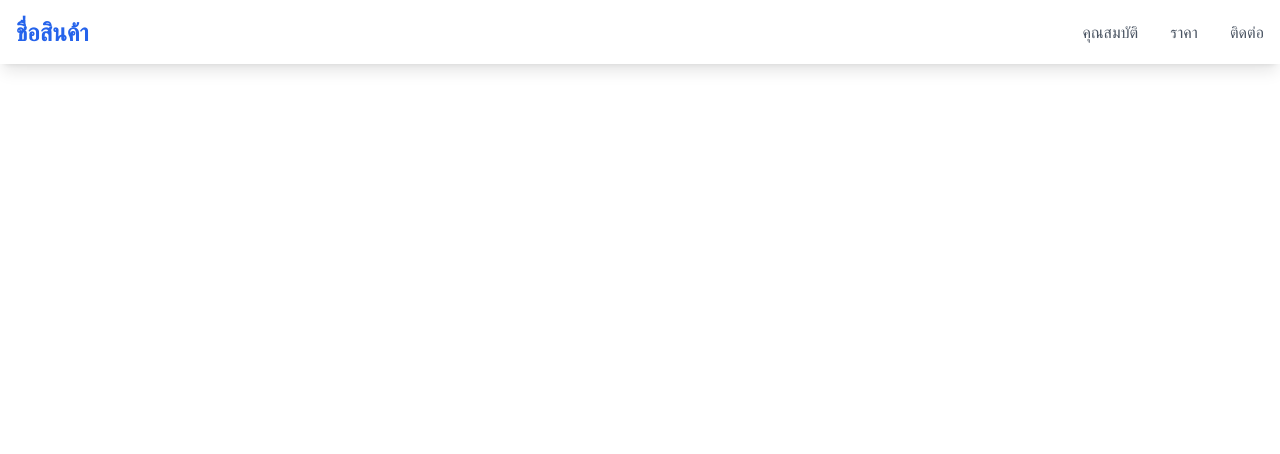
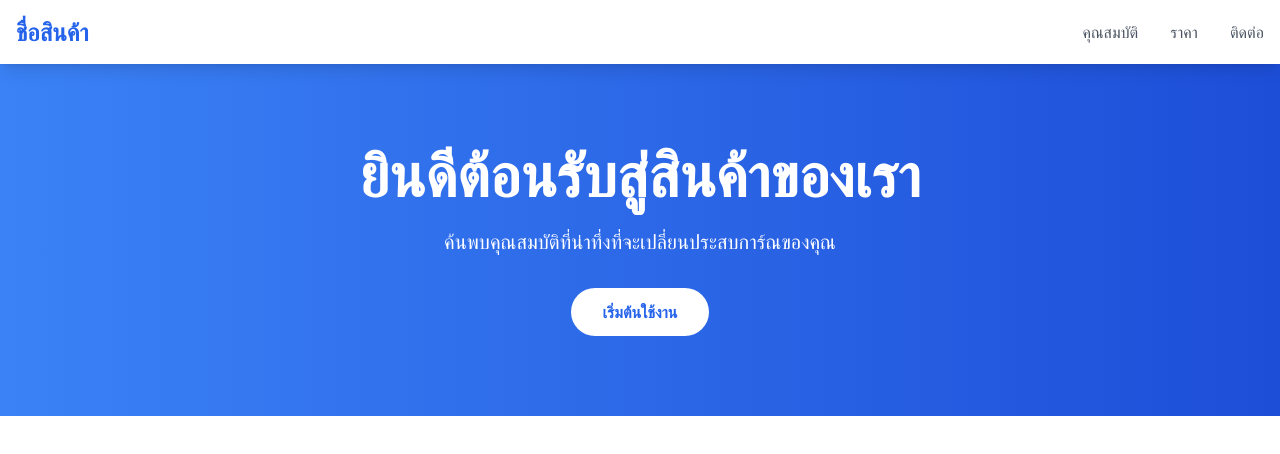
Before and after one commit to Tonnarm/product-landing-page, a plain HTML site: page index.html in a window 1280 px wide. Drawn offline with nearby package versions, Linux system fonts and the light colour scheme.

Commit message:
เพิ่มส่วน Hero และส่วนเรียกให้ดำเนินการ

```diff
--- a/index.html
+++ b/index.html
@@ -25,7 +25,23 @@
 </header>
 
             <main>
-                <!-- เนื้อหาหลัก -->
+                <main class="pt-16">
+                    <section class="bg-gradient-to-r from-blue-500 to-blue-700 text-white py-20">
+                    <div class="container mx-auto px-4">
+                    <div class="flex flex-col items-center text-center">
+                    <h1 class="text-4xl md:text-6xl font-bold mb-6">
+                        ยินดีต้อนรับสู่สินค้าของเรา
+                    </h1>
+                    <p class="text-xl mb-8 max-w-2xl">
+                        ค้นพบคุณสมบัติที่น่าทึ่งที่จะเปลี่ยนประสบการ์ณของคุณ
+                    </p>
+                    <button class="bg-white text-blue-600 px-8 py-3 rounded-full font-semibold hover:bg-blue-50 transition-colors">
+                        เริ่มต้นใช้งาน
+                    </button>
+                    </div>
+                    </div>
+                    </section>
+                   </main>
                 </main>
 
                 <footer>
```
Also changed, not shown: 1 other file.
